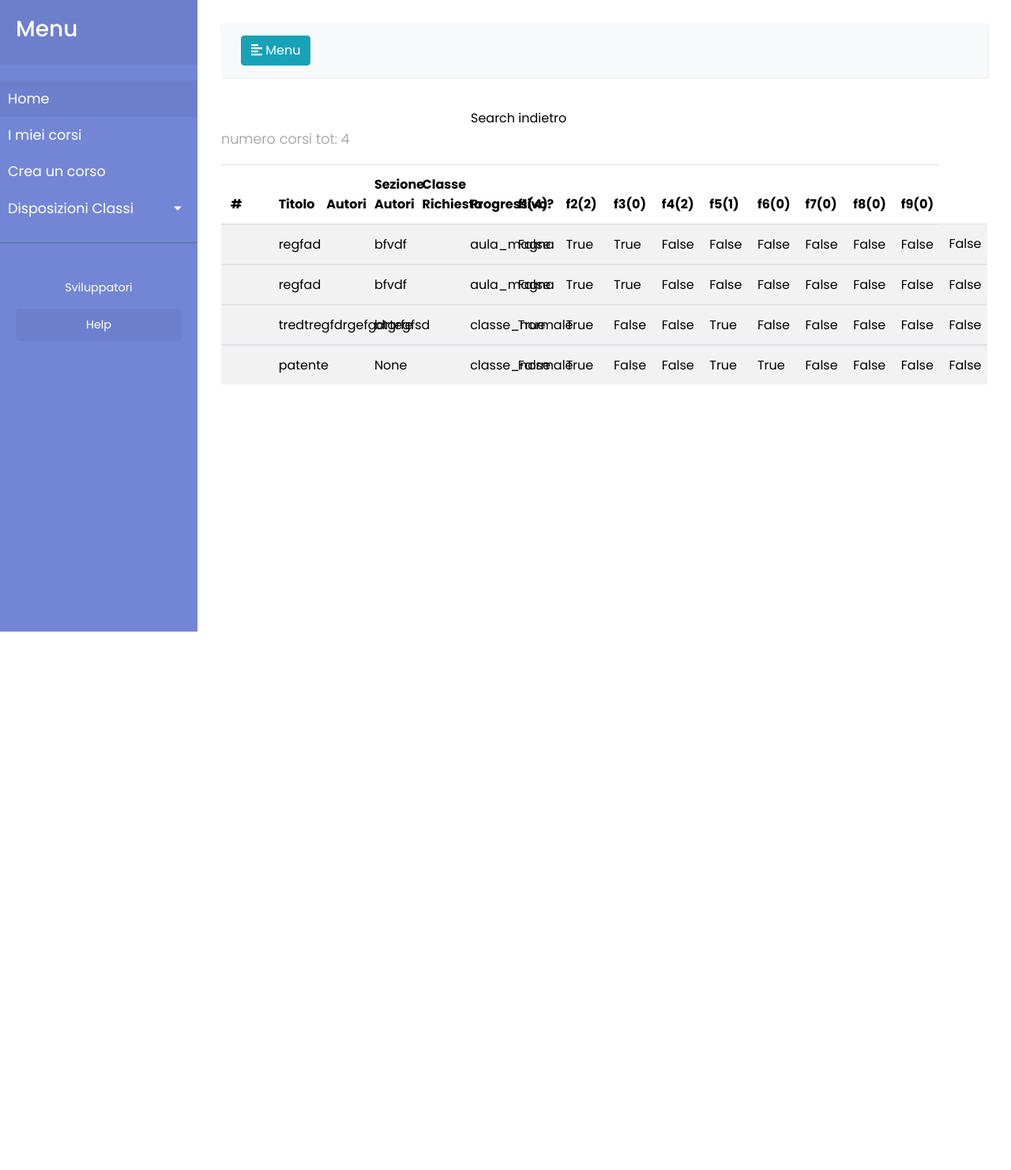
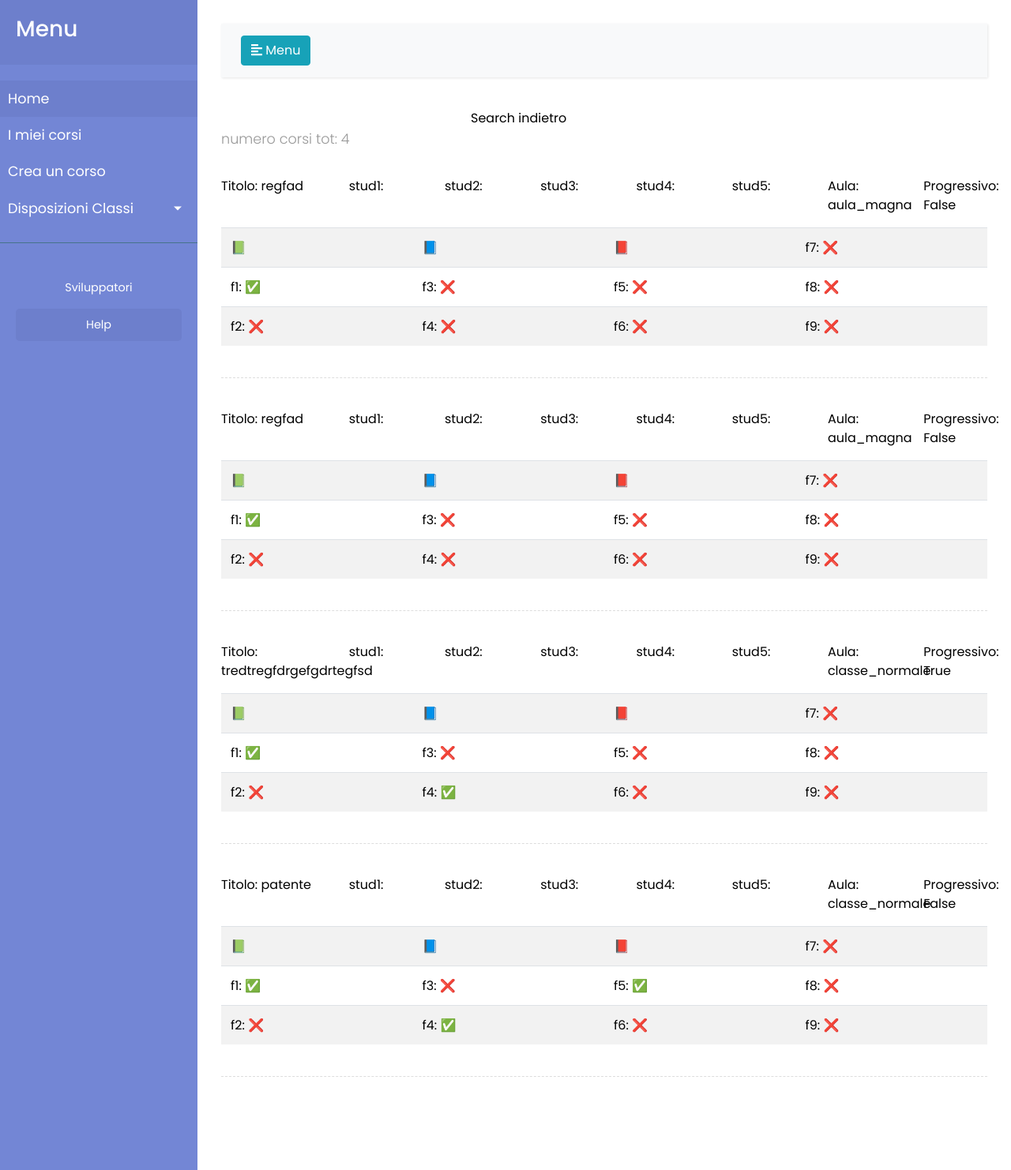
Before and after one commit to Ro0t-set/SetFlex-CodiceBrutto-18-19, a Django app: page /tabelle/ in a window 1280 px wide. Shown: the whole page at 79% size. Before the commit the page ends 800 px from the top, so only its background shows below. Run offline with Django 3.2, Linux system fonts and the light colour scheme; a user stored in the database is signed in; data comes from the database, SQL or seed files in the repository; both versions use the stored data as it was after the commit; some libraries are stand-ins or nearby versions.

Commit message:
aggiornamento grafica tabelle

```diff
--- a/app/static/css/main.css
+++ b/app/static/css/main.css
@@ -9,7 +9,13 @@
   vertical-align: baseline;
   background: transparent;
 }
-
+table > tbody > tr > td:last-child {
+  white-space: nowrap;
+}
+table {
+ overflow-x: auto;
+ max-width: 100%;
+}
 table {
 
   table-layout: fixed;
--- a/app/templates/corsi/tabelle.html
+++ b/app/templates/corsi/tabelle.html
@@ -1,6 +1,10 @@
 {% extends 'corsi/base.html' %}
 
 {% block content %}
+
+<link rel="stylesheet" href="https://unpkg.com/purecss@1.0.0/build/base-min.css">
+<link rel="stylesheet" href="https://unpkg.com/purecss@1.0.0/build/grids-min.css">
+<link rel="stylesheet" href="https://unpkg.com/purecss@1.0.0/build/grids-responsive-min.css">
 
 <form method="GET" action=""> {{ form.q }}<input type="submit" value="Search"> <a href="/tabelle">indietro</a>
   <p>numero corsi tot: {{corsi.count}}</p>
@@ -11,8 +15,8 @@
 
     <table class="table table-striped">
       <thead>
+        <!--
         <tr>
-          <th scope="col">#</th>
           <th scope="col">Titolo</th>
           <th scope="col">Autori</th>
           <th scope="col">Sezione Autori</th>
@@ -28,15 +32,41 @@
           <th scope="col">f8({{contatore.7}})</th>
           <th scope="col">f9({{contatore.8}})</th>
         </tr>
+        -->
       </thead>
+    <tbody>
     {% for corso in corsi%}
-    <tbody>
     <tr>
-      <th scope="row"></th>
-      <td><a href="/{{corso.id}}/appello">{{ corso.titolo }}<a></td><td>{{ corso.studenti_referenti }}</td><td>{{ corso.classi_autori }}</td><td>
-
-       </td><td>{{ corso.aule }}</td><td>{{ corso.progressivo }}</td><td>{{ corso.f1 }}</td><td>{{ corso.f2 }}</td><td>{{ corso.f3}}</td><td>{{ corso.f4 }}</td><td>{{ corso.f5 }}</td><td>{{ corso.f6 }}</td><td>{{ corso.f7 }}</td><td>{{ corso.f8 }}<td>{{ corso.f9 }}</td></td>
-
+      <table class="table table-striped">
+        <div class="pure-u-1-1 pure-u-md-1-1 pure-u-sm-1-1 pure-u-lg-1-3 pure-u-xl-1-6">Titolo: <a href="/{{corso.id}}/appello">{{ corso.titolo }}<a></div>
+        <div class="pure-u-1-1 pure-u-md-1-3 pure-u-sm-1-1 pure-u-lg-1-3 pure-u-xl-1-8">stud1:</div>
+        <div class="pure-u-1-1 pure-u-md-1-3 pure-u-sm-1-1 pure-u-lg-1-3 pure-u-xl-1-8">stud2:</div>
+        <div class="pure-u-1-1 pure-u-md-1-3 pure-u-sm-1-1 pure-u-lg-1-3 pure-u-xl-1-8">stud3:</div>
+        <div class="pure-u-1-1 pure-u-md-1-3 pure-u-sm-1-1 pure-u-lg-1-3 pure-u-xl-1-8">stud4:</div>
+        <div class="pure-u-1-1 pure-u-md-1-3 pure-u-sm-1-1 pure-u-lg-1-3 pure-u-xl-1-8">stud5:</div>
+        <div class="pure-u-1-1 pure-u-md-1-3 pure-u-sm-1-1 pure-u-lg-1-3 pure-u-xl-1-8">Aula: {{corso.aule}}</div>
+        <div class="pure-u-1-1 pure-u-md-1-3 pure-u-sm-1-1 pure-u-lg-1-3 pure-u-xl-1-24">Progressivo: {{corso.progressivo}}</div>
+        <br>
+        <div class="pure-u-1-1 pure-u-md-1-1 pure-u-sm-1-1 pure-u-lg-1-1 pure-u-xl-1-1">
+          <table class="table table-striped">
+            <tr><td>📗</td><td>📘</td><td>📕</td><td>f7: {% if corso.f7 %} ✅ {%else%} ❌ {% endif %}</td></tr>
+            <tr><td>f1: {% if corso.f1 %} ✅ {%else%} ❌ {% endif %}</td><td>f3: {% if corso.f3 %} ✅ {%else%} ❌ {% endif %}</td><td>f5: {% if corso.f5 %} ✅ {%else%} ❌ {% endif %}</td><td>f8: {% if corso.f8 %} ✅ {%else%} ❌ {% endif %}</td></tr>
+            <tr><td>f2: {% if corso.fq %} ✅ {%else%} ❌ {% endif %}</td><td>f4: {% if corso.f4 %} ✅ {%else%} ❌ {% endif %}</td><td>f6: {% if corso.f6 %} ✅ {%else%} ❌ {% endif %}</td><td>f9: {% if corso.f9 %} ✅ {%else%} ❌ {% endif %}</td></tr>
+          </table>
+          <!--
+        </div>
+        <div class="pure-u-1-1 pure-u-md-1-4 pure-u-sm-1-1 pure-u-lg-1-4 pure-u-xl-1-12">f1: {% if corso.f1 %} ✅ {%else%} ❌ {% endif %}</div>
+        <div class="pure-u-1-1 pure-u-md-1-4 pure-u-sm-1-1 pure-u-lg-1-4 pure-u-xl-1-12">f2: {% if corso.f2 %} ✅ {%else%} ❌ {% endif %}</div>
+        <div class="pure-u-1-1 pure-u-md-1-4 pure-u-sm-1-1 pure-u-lg-1-4 pure-u-xl-1-12">f3: {% if corso.f3 %} ✅ {%else%} ❌ {% endif %}</div>
+        <div class="pure-u-1-1 pure-u-md-1-4 pure-u-sm-1-1 pure-u-lg-1-4 pure-u-xl-1-12">f4: {% if corso.f4 %} ✅ {%else%} ❌ {% endif %}</div>
+        <div class="pure-u-1-1 pure-u-md-1-4 pure-u-sm-1-1 pure-u-lg-1-4 pure-u-xl-1-12">f5: {% if corso.f5 %} ✅ {%else%} ❌ {% endif %}</div>
+        <div class="pure-u-1-1 pure-u-md-1-4 pure-u-sm-1-1 pure-u-lg-1-4 pure-u-xl-1-12">f6: {% if corso.f6 %} ✅ {%else%} ❌ {% endif %}</div>
+        <div class="pure-u-1-1 pure-u-md-1-4 pure-u-sm-1-1 pure-u-lg-1-4 pure-u-xl-1-12">f7:{% if corso.f7 %} ✅ {%else%} ❌ {% endif %}</div>
+        <div class="pure-u-1-1 pure-u-md-1-4 pure-u-sm-1-1 pure-u-lg-1-4 pure-u-xl-1-12">f8: {% if corso.f8 %} ✅ {%else%} ❌ {% endif %}</div>
+        <div class="pure-u-1-1 pure-u-md-1-4 pure-u-sm-1-1 pure-u-lg-1-4 pure-u-xl-1-12">f9: {% if corso.f9 %} ✅ {%else%} ❌ {% endif %}</div>
+        -->
+      </table>
+      <div class="line"></div>
     {% endfor %}
   </tr>
 </tbody>
```
Also changed, not shown: app/templates/corsi/privata.html (+4 -4 lines), db.sqlite3.
